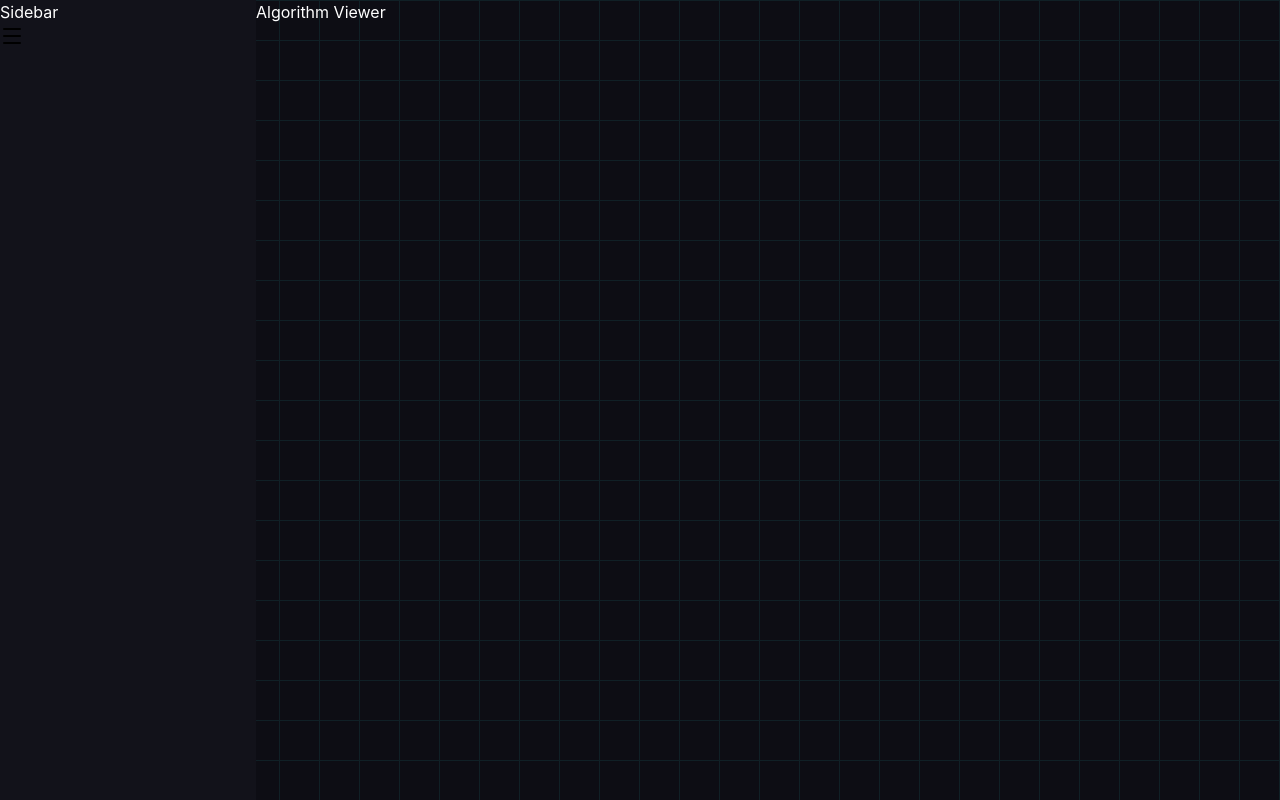
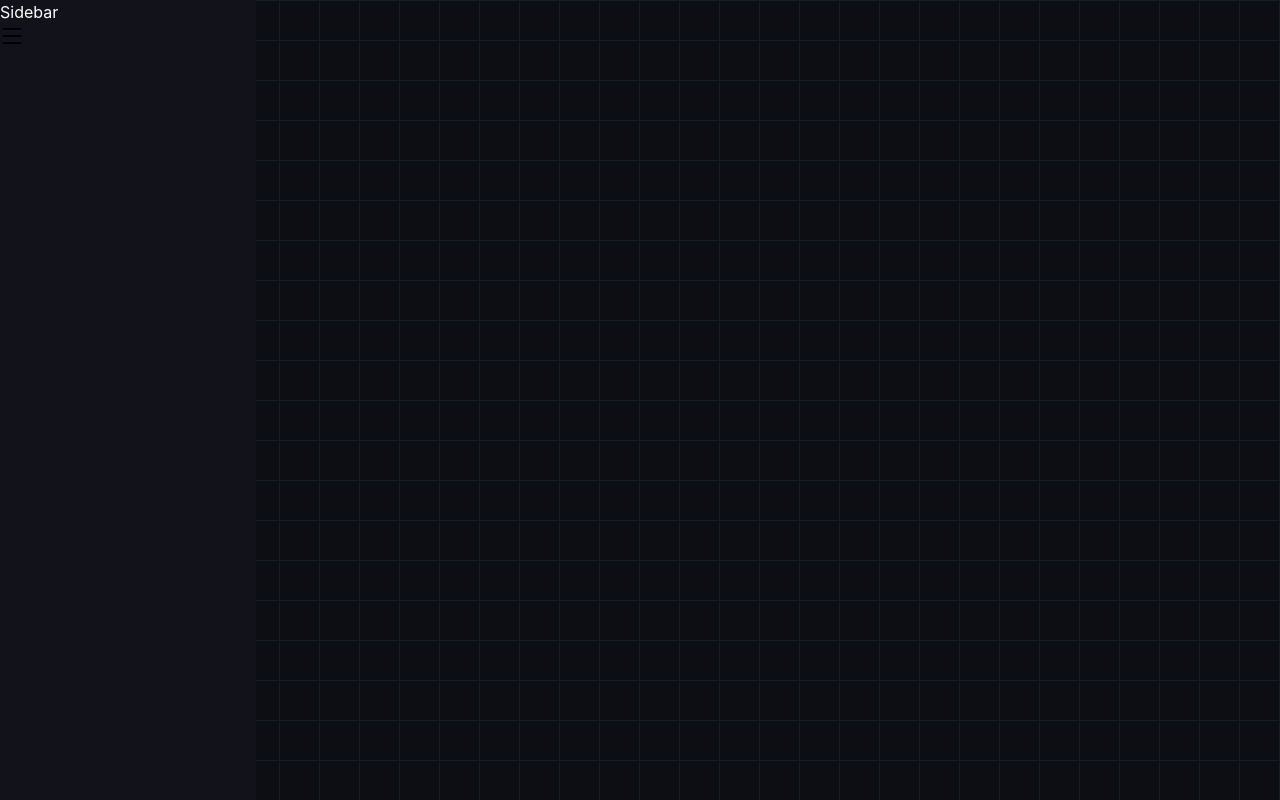
Before and after one commit to rafajdev/algorithm-viewer, a React (Vite) app: page / in a window 1280 px wide. Built offline with nearby package versions, Linux system fonts and the light colour scheme.

Commit message:
fix: remove Algorithm Viewer text

```diff
--- a/src/pages/AlgorithmVisualizer.tsx
+++ b/src/pages/AlgorithmVisualizer.tsx
@@ -15,7 +15,6 @@ export default function AlgorithmVisualizer() {
       '
 		>
 			<Sidebar isOpen={isOpen} setIsOpen={setIsOpen} />
-			<p className='text-white'>Algorithm Viewer</p>
 		</main>
 	)
 }
```
